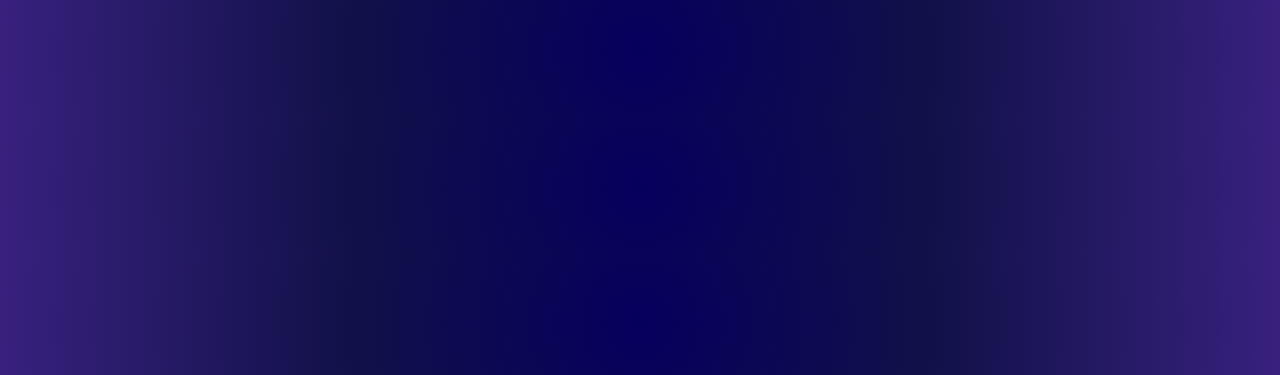
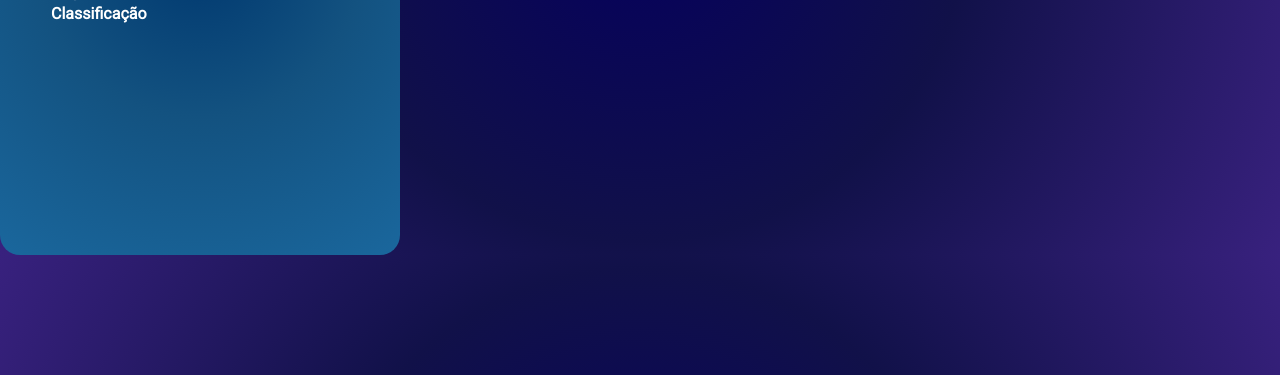
Before and after one commit to guilhermeribeir0/Calculadora-IMC, a plain HTML site: page index.html in a window 1280 px wide. Shown: the part 425-800 px from the top of the page. Drawn offline with Linux system fonts and the light colour scheme.

Commit message:
improving the style

```diff
--- a/css/style.css
+++ b/css/style.css
@@ -11,8 +11,14 @@ body {
 }
 
 .container {
+  background: rgb(0,56,111);
+  background: radial-gradient(circle, rgba(0,56,111,1) 0%, rgba(19,82,128,1) 45%, rgba(26,103,157,1) 100%);
   display: flex;
   align-items: center;
   justify-content: center;
   flex-direction: column;
+  margin-top: 80px;
+  width: 400px;
+  height: 600px;
+  border-radius: 20px;
 }
```
